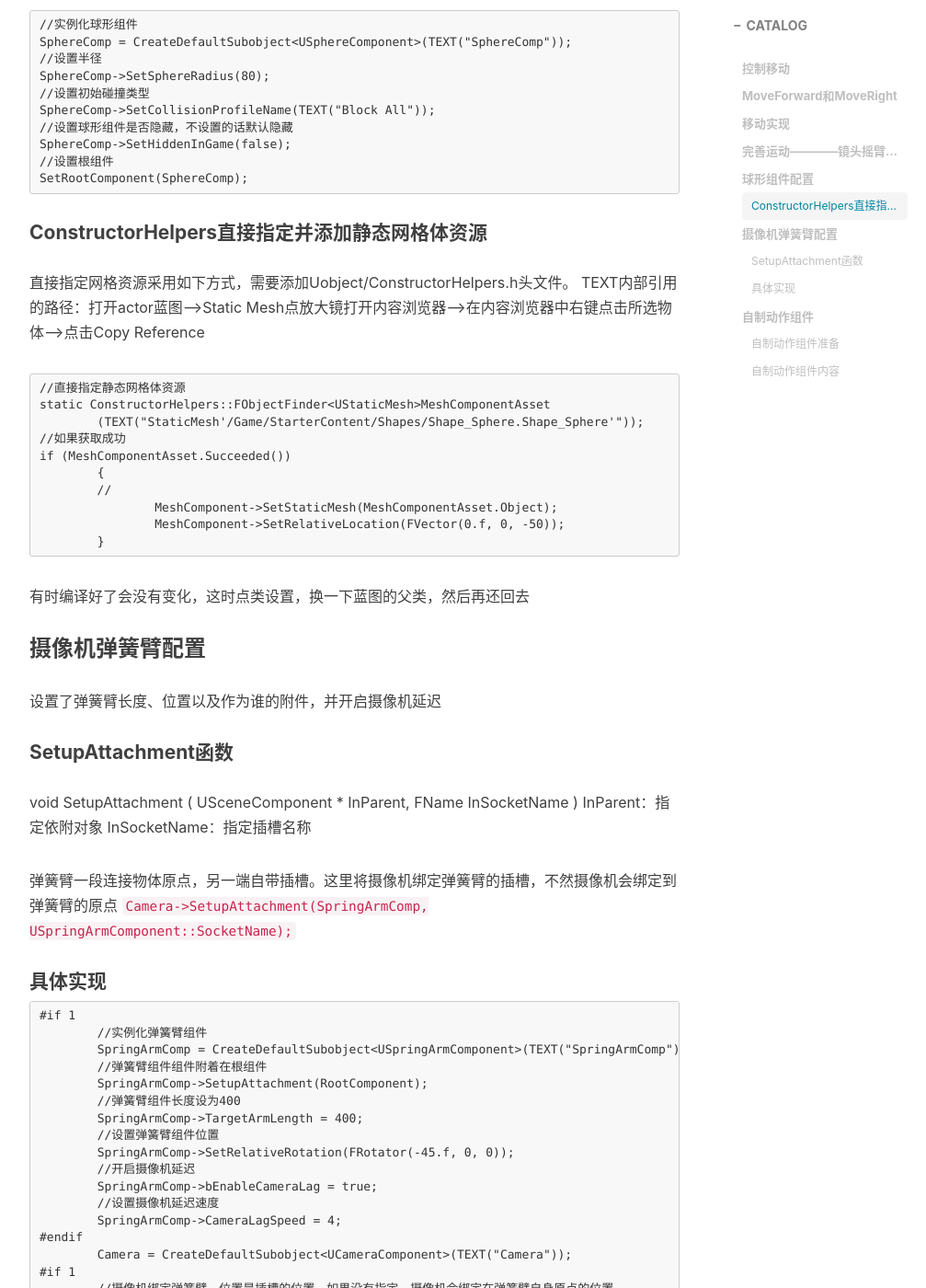
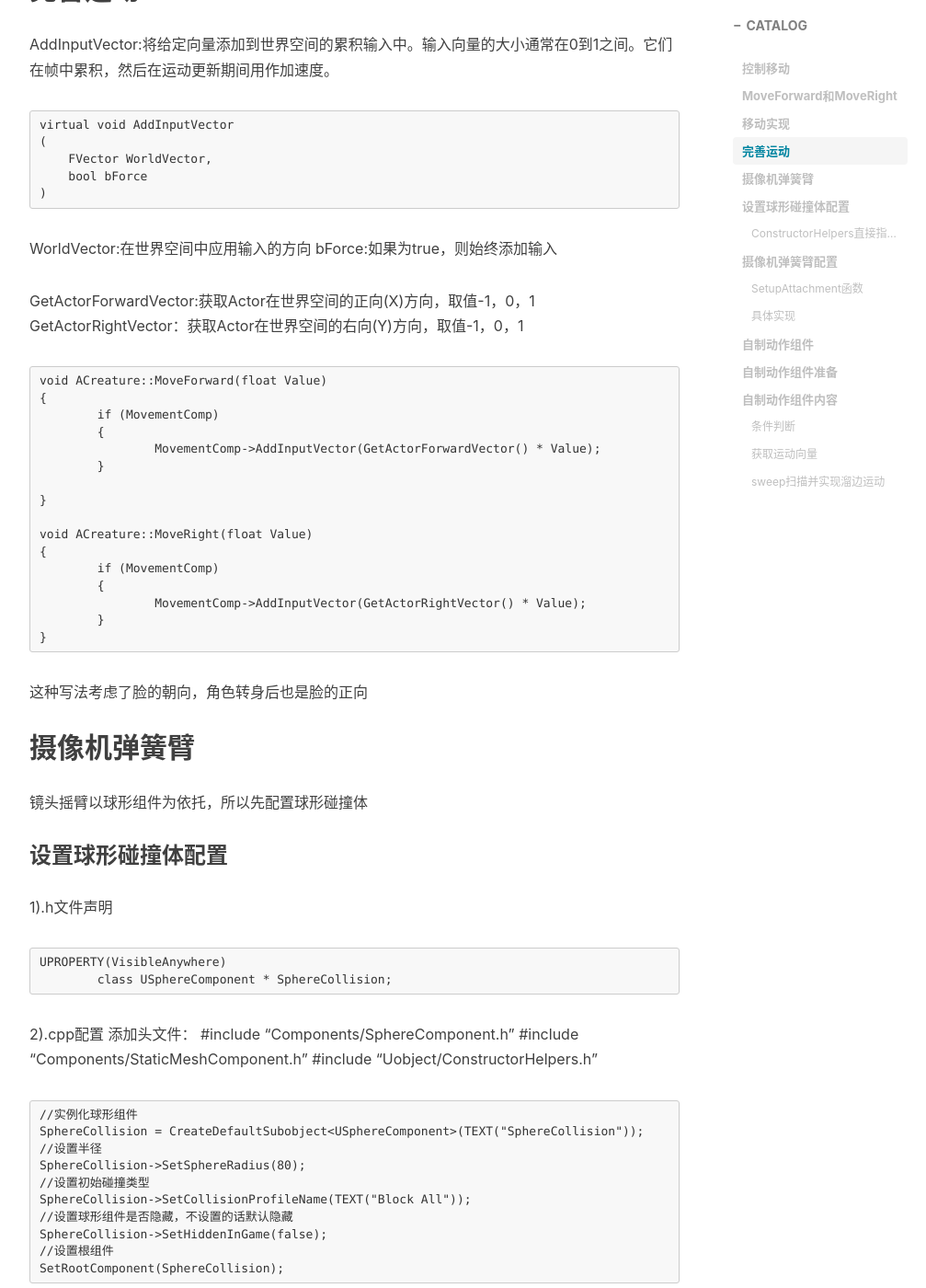
Before and after one commit to AIaimuti/aiaimuti.github.io, a Jekyll site: the page built from _posts/2020-4-24-C++_Movement.md, in a window 1280 px wide and 1400 px high, scrolled down 1453 px. Shown: the whole window at 92% size, without its empty margins (233-1240 px from the left). Built offline with Jekyll 4.4.1, drawn with Linux system fonts in a browser that asks for light colours; nearby versions of some CDN libraries; comment, search, counter and statistics services are not loaded; some of the changed text lies outside the part shown.

Commit message:
Update and rename 2020-4-23-C++_Movement.md to 2020-4-24-C++_Movement.md

````diff
--- a/_posts/2020-4-23-C++_Movement.md
+++ b/_posts/2020-4-24-C++_Movement.md
@@ -1,6 +1,6 @@
 ---
 layout:     post
-title:      UE4 C++简单运动实现及完善
+title:      控制移动+完善运动+镜头摇臂+自制移动组件
 subtitle:   基础内容
 date:       2020-4-24
 author:     AIaimuti
@@ -44,31 +44,76 @@ void ACreature::Tick(float DeltaTime)
 ```
 在Tick中实现
 
-## 完善运动————镜头摇臂+自制移动组件
-### 球形组件配置
+## 完善运动
+AddInputVector:将给定向量添加到世界空间的累积输入中。输入向量的大小通常在0到1之间。它们在帧中累积，然后在运动更新期间用作加速度。
+```
+virtual void AddInputVector
+(
+    FVector WorldVector,
+    bool bForce
+)
+```
+WorldVector:在世界空间中应用输入的方向
+bForce:如果为true，则始终添加输入
+
+GetActorForwardVector:获取Actor在世界空间的正向(X)方向，取值-1，0，1
+GetActorRightVector：获取Actor在世界空间的右向(Y)方向，取值-1，0，1
+```
+void ACreature::MoveForward(float Value)
+{
+	if (MovementComp)
+	{
+		MovementComp->AddInputVector(GetActorForwardVector() * Value);
+	}
+
+}
+
+void ACreature::MoveRight(float Value)
+{
+	if (MovementComp)
+	{
+		MovementComp->AddInputVector(GetActorRightVector() * Value);
+	}
+}
+```
+这种写法考虑了脸的朝向，角色转身后也是脸的正向
+
+## 摄像机弹簧臂
+镜头摇臂以球形组件为依托，所以先配置球形碰撞体
+### 设置球形碰撞体配置
+1).h文件声明
+```
+UPROPERTY(VisibleAnywhere)
+	class USphereComponent * SphereCollision;
+```
+2).cpp配置
+添加头文件：
+#include "Components/SphereComponent.h"
+#include "Components/StaticMeshComponent.h"
+#include "Uobject/ConstructorHelpers.h"
 ```
 //实例化球形组件
-SphereComp = CreateDefaultSubobject<USphereComponent>(TEXT("SphereComp"));
+SphereCollision = CreateDefaultSubobject<USphereComponent>(TEXT("SphereCollision"));
 //设置半径
-SphereComp->SetSphereRadius(80);
+SphereCollision->SetSphereRadius(80);
 //设置初始碰撞类型
-SphereComp->SetCollisionProfileName(TEXT("Block All"));
+SphereCollision->SetCollisionProfileName(TEXT("Block All"));
 //设置球形组件是否隐藏，不设置的话默认隐藏
-SphereComp->SetHiddenInGame(false);
+SphereCollision->SetHiddenInGame(false);
 //设置根组件
-SetRootComponent(SphereComp);
+SetRootComponent(SphereCollision);
 ```
 #### ConstructorHelpers直接指定并添加静态网格体资源
 直接指定网格资源采用如下方式，需要添加Uobject/ConstructorHelpers.h头文件。
 TEXT内部引用的路径：打开actor蓝图-->Static Mesh点放大镜打开内容浏览器-->在内容浏览器中右键点击所选物体-->点击Copy Reference
 ```
-//直接指定静态网格体资源
+//使用ConstructorHelpers找指定位置的静态网格体资源给MeshComponentAsset
 static ConstructorHelpers::FObjectFinder<UStaticMesh>MeshComponentAsset
         (TEXT("StaticMesh'/Game/StarterContent/Shapes/Shape_Sphere.Shape_Sphere'"));
-//如果获取成功
+
 if (MeshComponentAsset.Succeeded())
 	{
-        //
+        //如果寻找成功，放到静态网格体中，并设置位置
 		MeshComponent->SetStaticMesh(MeshComponentAsset.Object);
 		MeshComponent->SetRelativeLocation(FVector(0.f, 0, -50));
 	}
@@ -78,11 +123,13 @@ if (MeshComponentAsset.Succeeded())
 ### 摄像机弹簧臂配置
 设置了弹簧臂长度、位置以及作为谁的附件，并开启摄像机延迟<br>
 #### SetupAttachment函数
+```
 void SetupAttachment
 (
     USceneComponent * InParent,
     FName InSocketName
 )
+```
 InParent：指定依附对象
 InSocketName：指定插槽名称
 
@@ -90,29 +137,40 @@ InSocketName：指定插槽名称
 `Camera->SetupAttachment(SpringArmComp, USpringArmComponent::SocketName);`
 
 #### 具体实现
+1).h文件声明
 ```
-#if 1
-	//实例化弹簧臂组件
-	SpringArmComp = CreateDefaultSubobject<USpringArmComponent>(TEXT("SpringArmComp"));
-	//弹簧臂组件组件附着在根组件
-	SpringArmComp->SetupAttachment(RootComponent);
-	//弹簧臂组件长度设为400
-	SpringArmComp->TargetArmLength = 400;
-	//设置弹簧臂组件位置
-	SpringArmComp->SetRelativeRotation(FRotator(-45.f, 0, 0));
-	//开启摄像机延迟
-	SpringArmComp->bEnableCameraLag = true;
-	//设置摄像机延迟速度
-	SpringArmComp->CameraLagSpeed = 4;
-#endif
-	Camera = CreateDefaultSubobject<UCameraComponent>(TEXT("Camera"));
-#if 1
-	//摄像机绑定弹簧臂，位置是插槽的位置，如果没有指定，摄像机会绑定在弹簧臂自身原点的位置
-	//弹簧臂的另一端自带插槽
-	Camera->SetupAttachment(SpringArmComp, USpringArmComponent::SocketName);
+UPROPERTY(EditAnywhere, BlueprintReadWrite, Category = "Camera")
+	class UCameraComponent * Camera;
+
+UPROPERTY(VisibleAnywhere)
+	class USpringArmComponent * SpringArmComp;
 ```
-### 自制动作组件
-#### 自制动作组件准备
+2).cpp文件配置
+添加头文件：
+#include "Camera/CameraComponent.h"
+#include "GameFramework/SpringArmComponent.h"
+```
+//实例化弹簧臂组件
+SpringArmComp = CreateDefaultSubobject<USpringArmComponent>(TEXT("SpringArmComp"));
+//弹簧臂组件组件附着在根组件
+SpringArmComp->SetupAttachment(RootComponent);
+//弹簧臂组件长度设为400
+SpringArmComp->TargetArmLength = 400;
+//设置弹簧臂组件位置
+SpringArmComp->SetRelativeRotation(FRotator(-45.f, 0, 0));
+//开启摄像机延迟
+SpringArmComp->bEnableCameraLag = true;
+//设置摄像机延迟速度
+SpringArmComp->CameraLagSpeed = 4;
+
+Camera = CreateDefaultSubobject<UCameraComponent>(TEXT("Camera"));
+//摄像机绑定弹簧臂，位置是插槽的位置，如果没有指定，摄像机会绑定在弹簧臂自身原点的位置
+//弹簧臂的另一端自带插槽
+Camera->SetupAttachment(SpringArmComp, USpringArmComponent::SocketName);
+```
+
+## 自制动作组件
+### 自制动作组件准备
 **功能需求:** 球体碰撞到墙壁时，沿边移动。<br>
 1)创建一个继承自UPawnMovementComponent的C++类<br>
 `class UGDC_API UMyPawnMovementComponent : public UPawnMovementComponent`<br>
@@ -123,7 +181,7 @@ UPawnMovementComponent-->UNavMovementComponent-->UMovementComponent<br>
 UMovementComponent中有函数TickComponent<br>
 `virtual void TickComponent(float DeltaTime, enum ELevelTick TickType, FActorComponentTickFunction *ThisTickFunction) override;`
 
-3)Creature中声明自定义运动组件<br>
+3)Creature中声明自制运动组件<br>
 Creature.h文件中声明<br>
 首先定义UMyPawnMovementComponent类的MovementComp变量；<br>
 覆写UPawnMovementComponent的GetMovementComponent()函数，返回我们指定的运动组件来控制Pawn的运动
@@ -133,10 +191,11 @@ UPROPERTY(VisibleAnywhere)
 
 virtual UPawnMovementComponent * GetMovementComponent() const override;
 ```
-
 Creature.cpp文件中<br>
 实例化继承后的UMyPawnMovementComponent类MovementComp，并指定根组件作为我们移动和更新的标准<br>
-GetMovementComponent()中使用我们自定义的移动组件
+GetMovementComponent()中使用我们自定义的移动组件<br>
+并添加头文件：
+#include "..\Public\MyPawnMovementComponent.h"
 ```
 MovementComp = CreateDefaultSubobject<UMyPawnMovementComponent>(TEXT("MovementComp"));
 //设置移动和更新的标准，以根组件我们移动和更新的标准
@@ -147,10 +206,10 @@ UPawnMovementComponent * ACreature::GetMovementComponent() const
 	return MovementComp;
 }
 ```
-#### 自制动作组件内容
-条件判断-->获取运动向量-->sweep扫描并实现溜边运动<br>
+### 自制动作组件内容
+条件判断-->获取运动向量-->sweep扫描并实现溜边运动
 
-**条件判断：**<br>
+#### 条件判断
 PawnOwner：运动是必须要有Owner的，没有会返回空向量<br>
 UpdatedComponent：UpdatedComponent指定以某个组件的运动和更新视为整体的运动和更新，在Creature.cpp 87行设置了以根组件为准<br>
 ShouldSkipUpdate(DeltaTime):允许自动跳过更新，有时候没有对Pawn进行操作，就不需要对其更新
@@ -164,7 +223,7 @@ if (!PawnOwner || !UpdatedComponent || ShouldSkipUpdate(DeltaTime))
     return;
 }
 ```
-**获取运动向量：**
+#### 获取运动向量
 ConsumeInputVector():消费者，消费运动向量<br>
 GetClampedToMaxSize(1): 约束最大长度为1
 ```
@@ -175,7 +234,7 @@ FVector DeltaMovement
     = ConsumeInputVector().GetClampedToMaxSize(1) * DeltaTime * 150;
 ```
 
-**sweep扫描并实现溜边运动：**
+#### sweep扫描并实现溜边运动
 IsNearlyZero:在指定小数点阈值内输出true,用于容错<br>
 SafeMoveUpdatedComponent：进行运动的试算，并开启sweep扫描，有阻挡会输出撞击信息<br>
 HitResult.IsValidBlockingHit：检测是有有效的撞击<br>
@@ -210,38 +269,3 @@ if (!DeltaMovement.IsNearlyZero())
     }
 }
 ```
-**运动函数改变**
-AddInputVector:将给定向量添加到世界空间的累积输入中。输入向量的大小通常在0到1之间。它们在帧中累积，然后在运动更新期间用作加速度。
-```
-virtual void AddInputVector
-(
-    FVector WorldVector,
-    bool bForce
-)
-```
-WorldVector:在世界空间中应用输入的方向
-bForce:如果为true，则始终添加输入
-
-GetActorForwardVector:获取Actor在世界空间的正向(X)方向，取值-1，0，1
-GetActorRightVector：获取Actor在世界空间的右向(Y)方向，取值-1，0，1
-```
-void ACreature::MoveForward(float Value)
-{
-	//CurrentVelocity.X = FMath::Clamp(Value, -1.f, 1.f)* MaxSpeed;
-	if (MovementComp)
-	{
-		MovementComp->AddInputVector(GetActorForwardVector() * Value);
-	}
-
-}
-
-void ACreature::MoveRight(float Value)
-{
-	//CurrentVelocity.Y = FMath::Clamp(Value, -1.f, 1.f)* MaxSpeed;
-	if (MovementComp)
-	{
-		MovementComp->AddInputVector(GetActorRightVector() * Value);
-	}
-}
-```
-这种写法考虑了脸的朝向，角色转身后也是脸的正向
````
